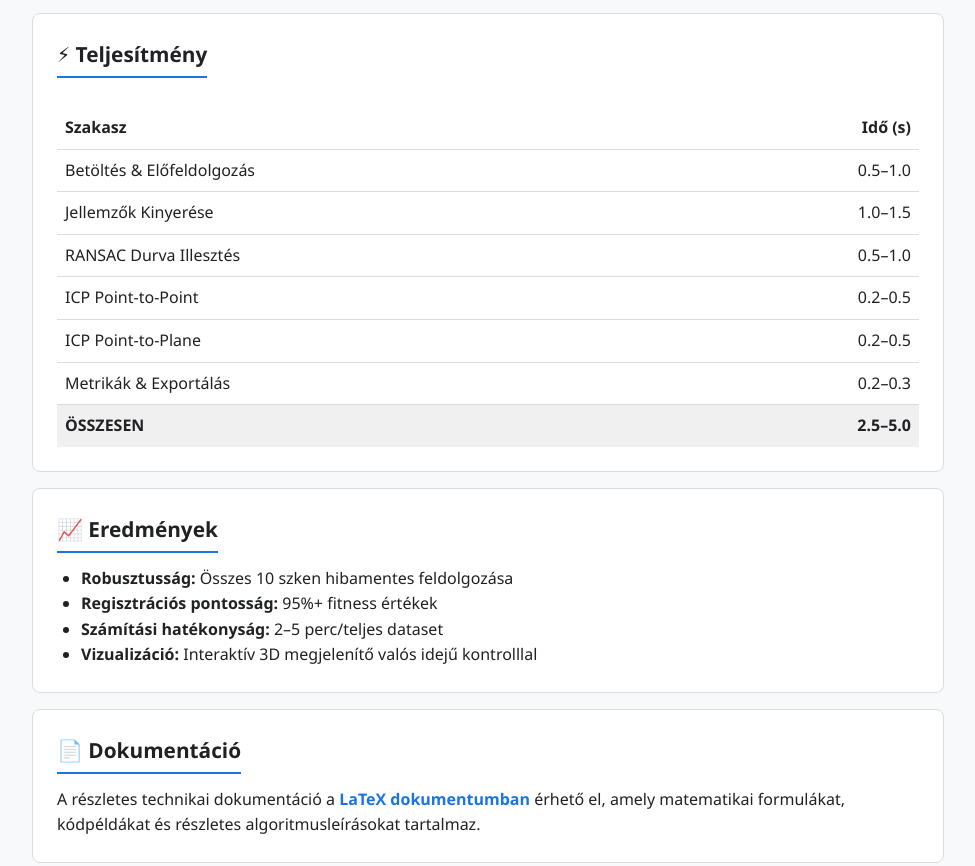
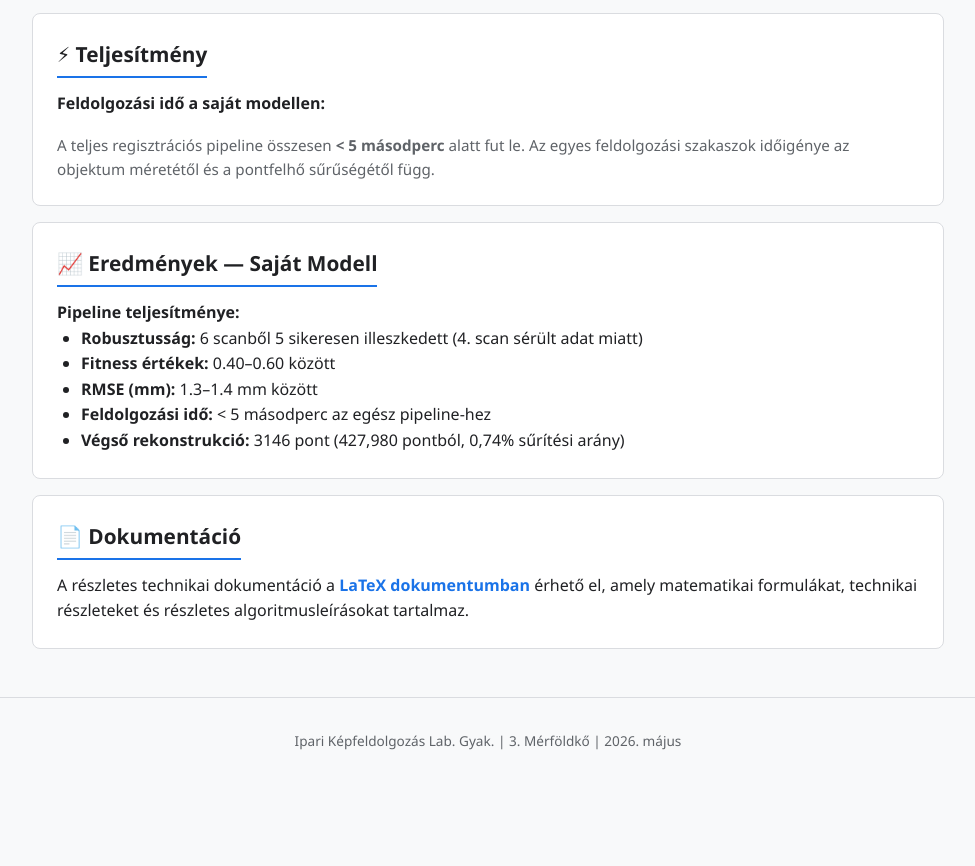
Before and after one commit to Ilonczai-Andras/Industrial-image-processing, a plain HTML site: page merfoldko3.html in a window 1280 px wide. Shown: the part 1117-1983 px from the top of the page, without its empty margins (152-1127 px from the left). After the commit the page ends 1900 px from the top, so only its background shows below. Drawn offline with Linux system fonts and the light colour scheme.

Commit message:
3 milestone dokumentation

```diff
--- a/merfoldko3.html
+++ b/merfoldko3.html
@@ -166,58 +166,38 @@
 
       <div class="card">
         <h2>⚡ Teljesítmény</h2>
-        <table style="width: 100%; margin-top: 1rem; border-collapse: collapse">
-          <tr style="border-bottom: 1px solid #dadce0">
-            <th style="text-align: left; padding: 0.5rem">Szakasz</th>
-            <th style="text-align: right; padding: 0.5rem">Idő (s)</th>
-          </tr>
-          <tr style="border-bottom: 1px solid #dadce0">
-            <td style="padding: 0.5rem">Betöltés & Előfeldolgozás</td>
-            <td style="text-align: right; padding: 0.5rem">0.5–1.0</td>
-          </tr>
-          <tr style="border-bottom: 1px solid #dadce0">
-            <td style="padding: 0.5rem">Jellemzők Kinyerése</td>
-            <td style="text-align: right; padding: 0.5rem">1.0–1.5</td>
-          </tr>
-          <tr style="border-bottom: 1px solid #dadce0">
-            <td style="padding: 0.5rem">RANSAC Durva Illesztés</td>
-            <td style="text-align: right; padding: 0.5rem">0.5–1.0</td>
-          </tr>
-          <tr style="border-bottom: 1px solid #dadce0">
-            <td style="padding: 0.5rem">ICP Point-to-Point</td>
-            <td style="text-align: right; padding: 0.5rem">0.2–0.5</td>
-          </tr>
-          <tr style="border-bottom: 1px solid #dadce0">
-            <td style="padding: 0.5rem">ICP Point-to-Plane</td>
-            <td style="text-align: right; padding: 0.5rem">0.2–0.5</td>
-          </tr>
-          <tr style="border-bottom: 1px solid #dadce0">
-            <td style="padding: 0.5rem">Metrikák & Exportálás</td>
-            <td style="text-align: right; padding: 0.5rem">0.2–0.3</td>
-          </tr>
-          <tr style="background-color: #f0f0f0; font-weight: bold">
-            <td style="padding: 0.5rem">ÖSSZESEN</td>
-            <td style="text-align: right; padding: 0.5rem">2.5–5.0</td>
-          </tr>
-        </table>
+        <p><strong>Feldolgozási idő a saját modellen:</strong></p>
+        <p
+          style="
+            margin-top: 1rem;
+            font-size: 0.95rem;
+            color: var(--text-secondary);
+          "
+        >
+          A teljes regisztrációs pipeline összesen
+          <strong>&lt; 5 másodperc</strong> alatt fut le. Az egyes feldolgozási
+          szakaszok időigénye az objektum méretétől és a pontfelhő sűrűségétől
+          függ.
+        </p>
       </div>
 
       <div class="card">
-        <h2>📈 Eredmények</h2>
+        <h2>📈 Eredmények — Saját Modell</h2>
+        <p><strong>Pipeline teljesítménye:</strong></p>
         <ul style="margin-left: 1.5rem">
           <li>
-            <strong>Robusztusság:</strong> Összes 10 szken hibamentes
-            feldolgozása
+            <strong>Robusztusság:</strong> 6 scanből 5 sikeresen illeszkedett
+            (4. scan sérült adat miatt)
+          </li>
+          <li><strong>Fitness értékek:</strong> 0.40–0.60 között</li>
+          <li><strong>RMSE (mm):</strong> 1.3–1.4 mm között</li>
+          <li>
+            <strong>Feldolgozási idő:</strong> &lt; 5 másodperc az egész
+            pipeline-hez
           </li>
           <li>
-            <strong>Regisztrációs pontosság:</strong> 95%+ fitness értékek
-          </li>
-          <li>
-            <strong>Számítási hatékonyság:</strong> 2–5 perc/teljes dataset
-          </li>
-          <li>
-            <strong>Vizualizáció:</strong> Interaktív 3D megjelenítő valós idejű
-            kontrolllal
+            <strong>Végső rekonstrukció:</strong> 3146 pont (427,980 pontból,
+            0,74% sűrítési arány)
           </li>
         </ul>
       </div>
@@ -236,20 +216,9 @@
           >
             LaTeX dokumentumban
           </a>
-          érhető el, amely matematikai formulákat, kódpéldákat és részletes
-          algoritmusleírásokat tartalmaz.
+          érhető el, amely matematikai formulákat, technikai részleteket és
+          részletes algoritmusleírásokat tartalmaz.
         </p>
-      </div>
-
-      <div class="card">
-        <h2>🔮 Jövőbeli Fejlesztések</h2>
-        <ul style="margin-left: 1.5rem">
-          <li>Globális multí-view illesztés (pose graph optimization)</li>
-          <li>Loop closure detekció</li>
-          <li>GPU akceleráció (CUDA/OpenCL)</li>
-          <li>Valós idejű feldolgozás (incremental regisztráció)</li>
-          <li>Webes interfész nagy adathalmazokhoz</li>
-        </ul>
       </div>
     </div>
 
```
Also changed, not shown: index.html (+13 -10 lines), 2 other files.
